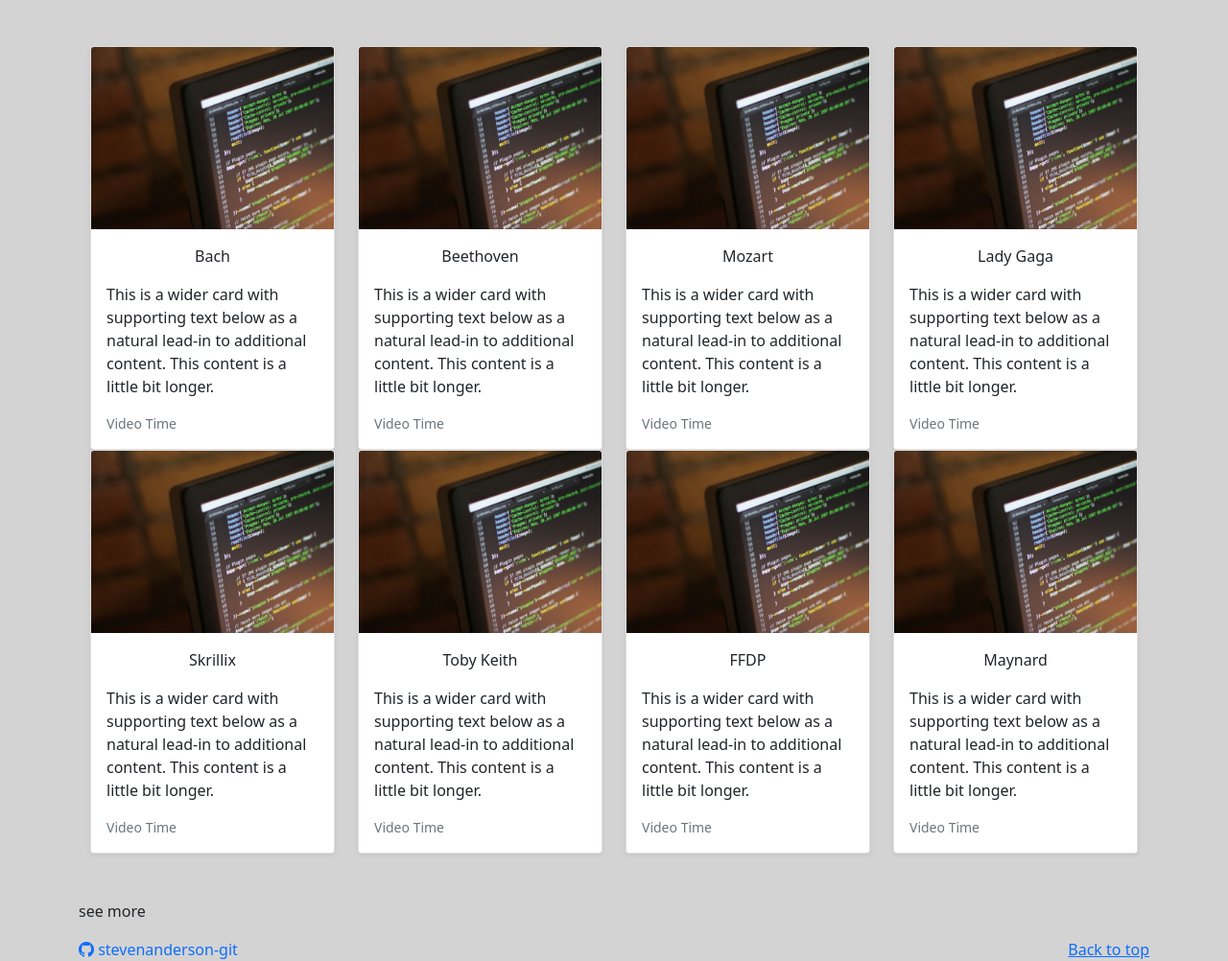
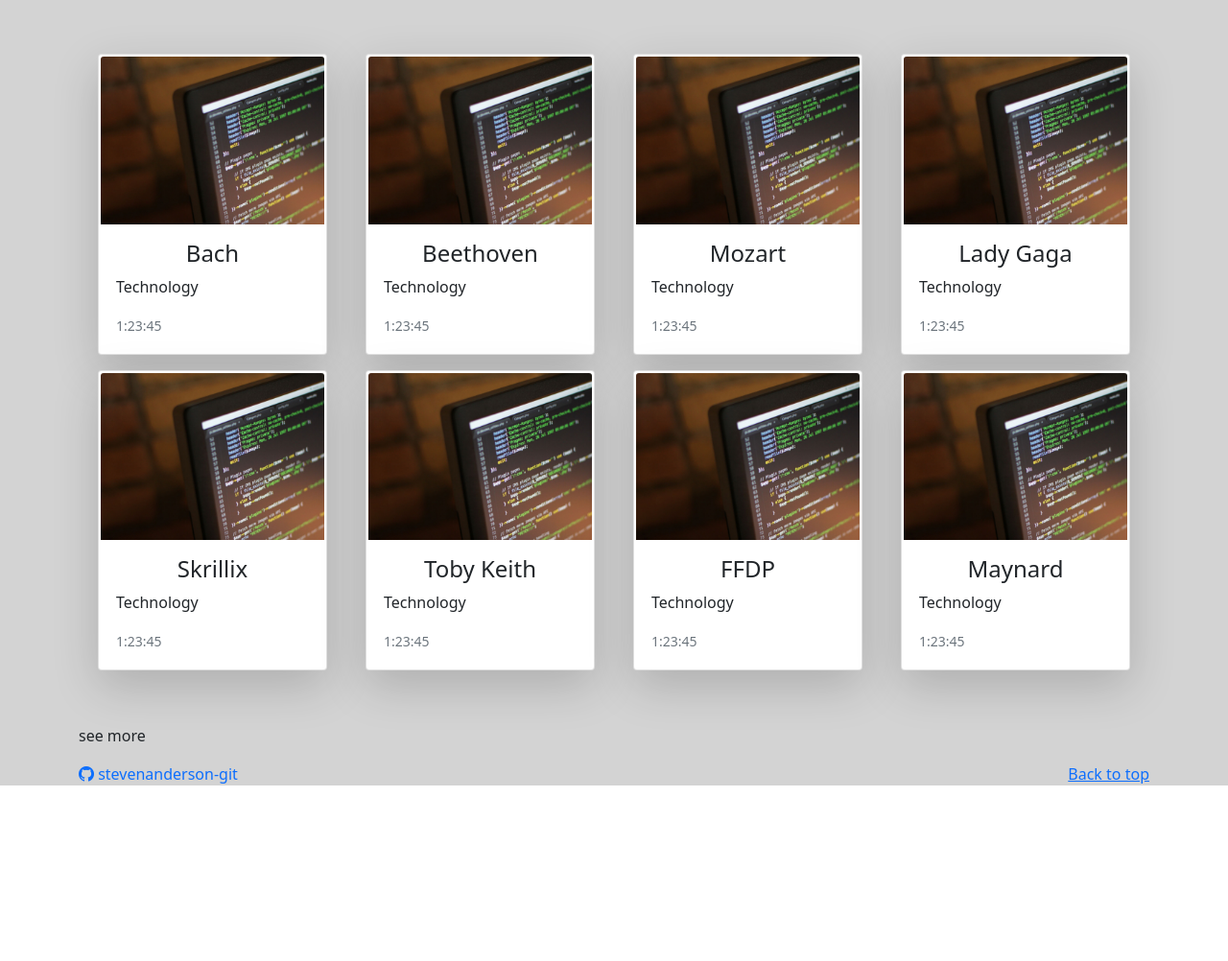
Before and after one commit to stevenanderson-git/scholarlyvids, a Flask app: page / in a window 1280 px wide. Shown: the part 58-1060 px from the top of the page at 96% size. After the commit the page ends 877 px from the top, so only its background shows below. Run offline with Flask 2, Linux system fonts and the light colour scheme.

Commit message:
reactive cards, broken footer

```diff
--- a/flaskr/static/css/base.css
+++ b/flaskr/static/css/base.css
@@ -9,3 +9,13 @@ body {
 .navbar {
     background-color: lightblue;
 }
+
+.card{
+    transition: .3s transform cubic-bezier(.155,1.105,.295,1.12),.3s -webkit-transform cubic-bezier(.155,1.105,.295,1.12);
+    margin: .5em;
+    padding: 2px;
+}
+
+.card:hover{
+    transform: scale(1.05);
+}
--- a/flaskr/templates/viewer.html
+++ b/flaskr/templates/viewer.html
@@ -2,21 +2,21 @@
     <div class="container">
 
         {% if video_list %}
-        <div class="row row-cols-1 row-cols-sm-2 row-cols-lg-4 g-6">
+        <div class="row row-cols-1 row-cols-sm-2 row-cols-lg-4">
             {% for video in video_list %}
             <div class="col">
-                <div class="card shadow-sm">
-                    <a href="{{url_for('video', video_title=video.video_title)}}" class="stretched-link"></a>
-                    <img src="{{url_for('static', filename='thumbnails/gen_tech.jpg')}}" class="card-img-top" alt="{{video.video_title}}">
+                <div class="card shadow-lg">
+
+                    <img src="{{url_for('static', filename=video.thumbnail)}}" class="card-img-top"
+                        alt="{{video.video_title}}">
 
                     <div class="card-body">
-                        <p class="card-text text-center text-capitalize">{{video.video_title}}</p>
-                        <p class="card-text">This is a wider card with supporting text below as a natural lead-in to
-                            additional content. This content is a little bit longer.</p>
-                        <div class="d-flex justify-content-between align-items-center">
+                        <h4 class="text-center text-capitalize card-title">{{video.video_title}}</h4>
+                        <p class="card-text">{{video.category}}</p>
 
-                            <small class="text-muted">Video Time</small>
-                        </div>
+                        <small class="text-muted">{{video.runtime}}</small>
+
+                        <a href="{{url_for('video', video_title=video.video_title)}}" class="stretched-link"></a>
                     </div>
                 </div>
             </div>
--- a/flaskr/video.py
+++ b/flaskr/video.py
@@ -7,7 +7,7 @@ class Video:
         self.video_title = video_title
         # Access database and pull the rest of data to be accessed
         # Default Thumbnail
-        self.thumbnail = 'thumbnails/gen_person.jpg'
+        self.thumbnail = 'thumbnails/gen_tech.jpg'
 
     def data(self):
     #create json to encapsulate video data
@@ -19,7 +19,8 @@ class Video:
             'runtime': '1:23:45',
             'views': 'at least 1',
             'summary': 'long text description that will go here',
-            'transcript_link': 'someurlvalue_clickme_other_place_on_site?'
+            'transcript_link': 'someurlvalue_clickme_other_place_on_site?',
+            'category': 'Technology'
         }
         return video_data
 
```
Also changed, not shown: flaskr/templates/video_card.html (deleted, +0 -21 lines).
